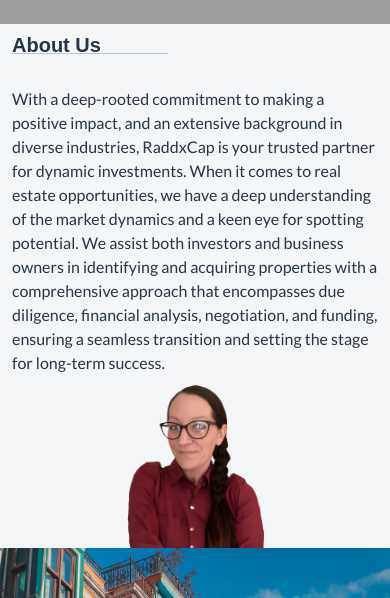
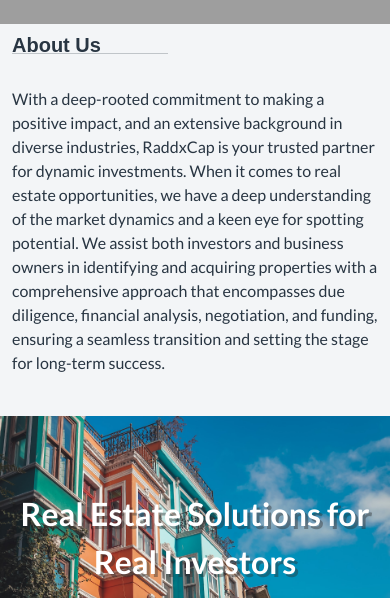
Before and after one commit to MJGowan/radd, a React (Create React App) app: page / in a window 390 px wide. Shown: the part 229-827 px from the top of the page. Built offline with nearby package versions, Linux system fonts and the light colour scheme; grey boxes are pictures that could not be loaded; a web font is replaced by a local one.

Commit message:
No more mom

```diff
--- a/src/components/about/about.css
+++ b/src/components/about/about.css
@@ -1,41 +1,12 @@
-.holdTxt {
-    max-width: 65%;
-}
-
 .about-txt {
     padding-top: 2vh;
-    padding-bottom: 2vh;
+    padding-bottom: 3vh;
 }
-
-.holdMom{
-    max-width: 30%;
-}
-.mom{
-    aspect-ratio: 1/1;
-    max-height: 450px;
-}
-
 
 @media (max-width: 414px) {
     #about {
         margin-top: -5vh;
     }
-
-    .holdMom {
-        display: flex;
-        justify-content: center;
-        max-width: 100%;
-        margin-top: -10vh;
-    }
-
-    .mom{
-        max-height: 225px;
-    }
-
-    .holdTxt {
-        max-width: 100%;
-    }
-
     .about-txt {
         padding-top: 2vh;
     }
@@ -44,21 +15,6 @@
 @media (min-width: 414px) and (max-width: 768px) {
     #about {
         margin-top: -3vh;
-    }
-
-    .holdMom {
-        display: flex;
-        justify-content: center;
-        max-width: 100%;
-        margin-top: -9vh;
-    }
-
-    .mom{
-        max-height: 275px;
-    }
-
-    .holdTxt {
-        max-width: 100%;
     }
 
     .about-txt {
--- a/src/components/about/about.js
+++ b/src/components/about/about.js
@@ -3,19 +3,13 @@
 import './about.css';
 
 export default function about() {
-    const mom = require('../../assets/becky.png');
     return (
 
         <Container id='about'>
           <p className='section-title'>About Us</p>
           <hr />
           <Row>
-            <div className='holdTxt'>
               <p className='lato about-txt'>With a deep-rooted commitment to making a positive impact, and an extensive background in diverse industries, RaddxCap is your trusted partner for dynamic investments. When it comes to real estate opportunities, we have a deep understanding of the market dynamics and a keen eye for spotting potential. We assist both investors and business owners in identifying and acquiring properties with a comprehensive approach that encompasses due diligence, financial analysis, negotiation, and funding, ensuring a seamless transition and setting the stage for long-term success.</p>
-            </div>
-            <div className='holdMom'>
-              <img src={mom} className='mom' />
-            </div>
           </Row>
         </Container>
 
```
